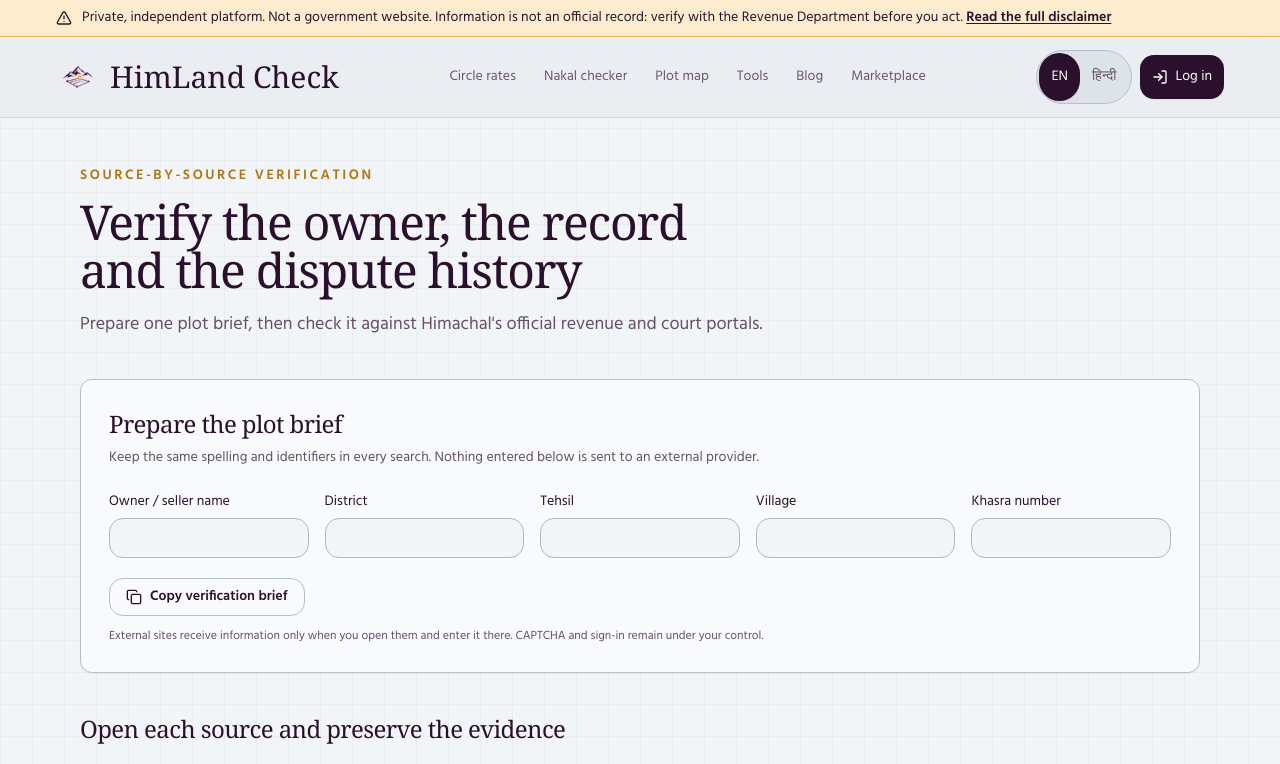
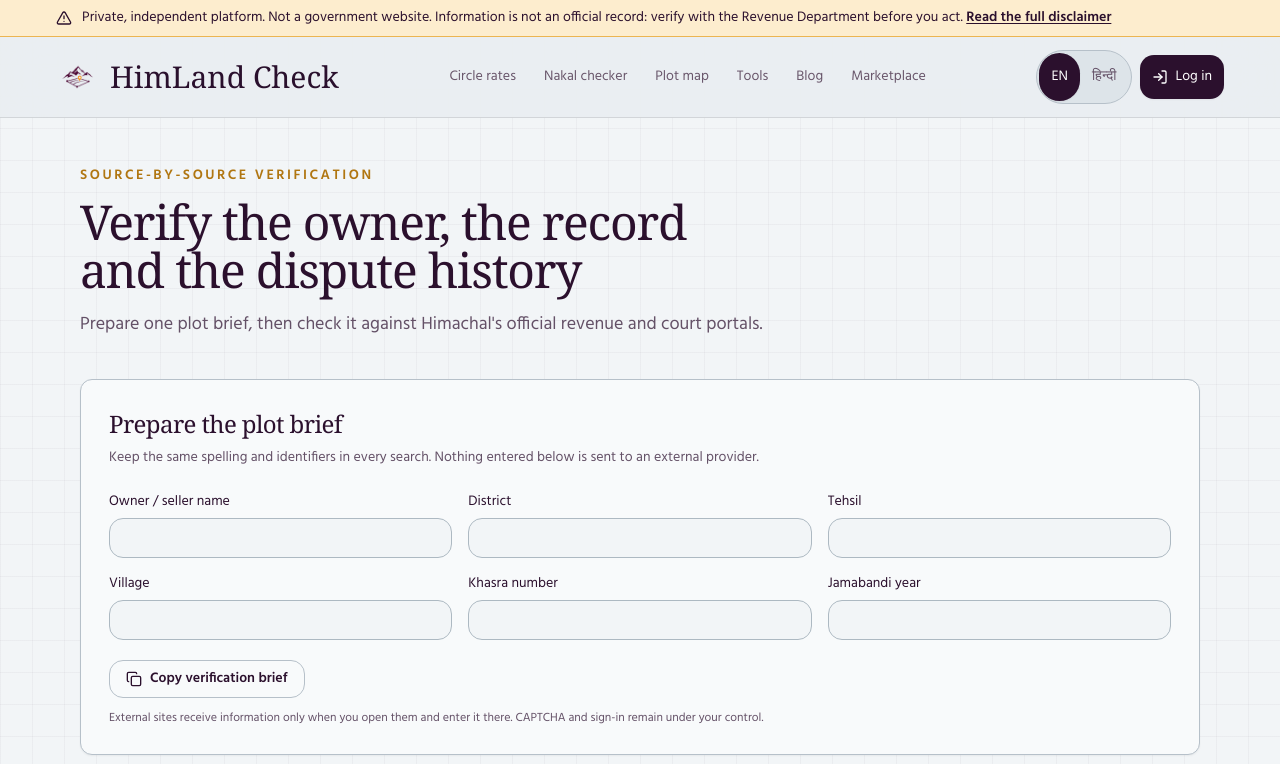
Before and after one commit to rahul300rkv/Himachal-land-records, a Next.js app: page /en/verify in a window 1280 px wide. Shown: the top 764 px of the page. Built offline with nearby package versions, Linux system fonts and the light colour scheme; no server answers.

Commit message:
fix: restore verify workspace record context

```diff
--- a/src/components/verification/VerificationWorkspace.tsx
+++ b/src/components/verification/VerificationWorkspace.tsx
@@ -18,6 +18,7 @@ export function VerificationWorkspace() {
   const [tehsil, setTehsil] = useState('');
   const [village, setVillage] = useState('');
   const [khasra, setKhasra] = useState('');
+  const [year, setYear] = useState('');
   const [copied, setCopied] = useState(false);
 
   const brief = useMemo(
@@ -27,8 +28,9 @@ export function VerificationWorkspace() {
       `${t('fields.tehsil')}: ${tehsil || '—'}`,
       `${t('fields.village')}: ${village || '—'}`,
       `${t('fields.khasra')}: ${khasra || '—'}`,
+      `${t('fields.year')}: ${year || '—'}`,
     ].join('\n'),
-    [district, khasra, owner, t, tehsil, village],
+    [district, khasra, owner, t, tehsil, village, year],
   );
 
   async function copyBrief() {
@@ -42,10 +44,10 @@ export function VerificationWorkspace() {
       <section className="rounded-xl border bg-card p-5 shadow-sm sm:p-7">
         <h2 className="text-2xl">{t('brief.title')}</h2>
         <p className="mt-2 text-sm text-muted-foreground">{t('brief.body')}</p>
-        <div className="mt-6 grid gap-4 sm:grid-cols-2 lg:grid-cols-5">
-          {(['owner', 'district', 'tehsil', 'village', 'khasra'] as const).map((field) => {
-            const values = { owner, district, tehsil, village, khasra };
-            const setters = { setOwner, setDistrict, setTehsil, setVillage, setKhasra };
+        <div className="mt-6 grid gap-4 sm:grid-cols-2 lg:grid-cols-3">
+          {(['owner', 'district', 'tehsil', 'village', 'khasra', 'year'] as const).map((field) => {
+            const values = { owner, district, tehsil, village, khasra, year };
+            const setters = { setOwner, setDistrict, setTehsil, setVillage, setKhasra, setYear };
             const setter = setters[`set${field[0].toUpperCase()}${field.slice(1)}` as keyof typeof setters];
             return (
               <label key={field} className="space-y-1.5 text-sm font-medium">
```
Also changed, not shown: src/messages/en.json, src/messages/hi.json.
